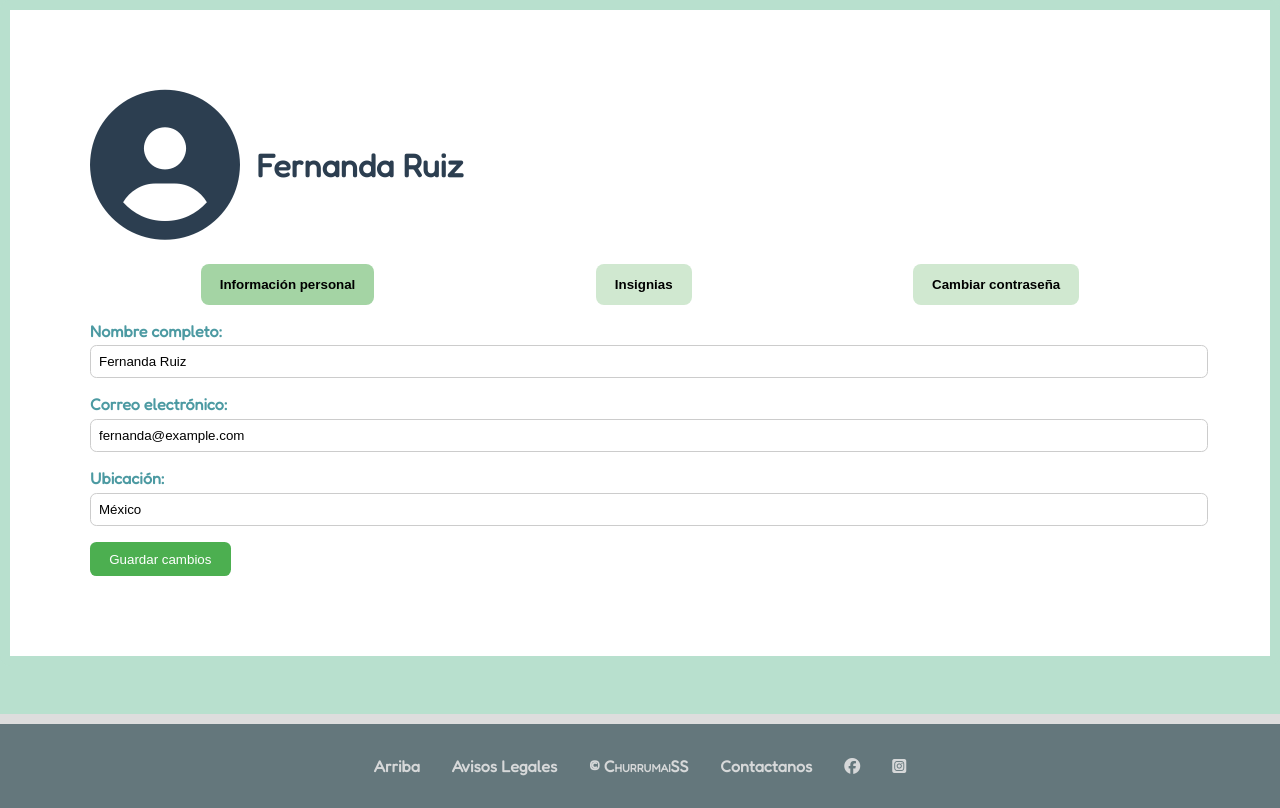
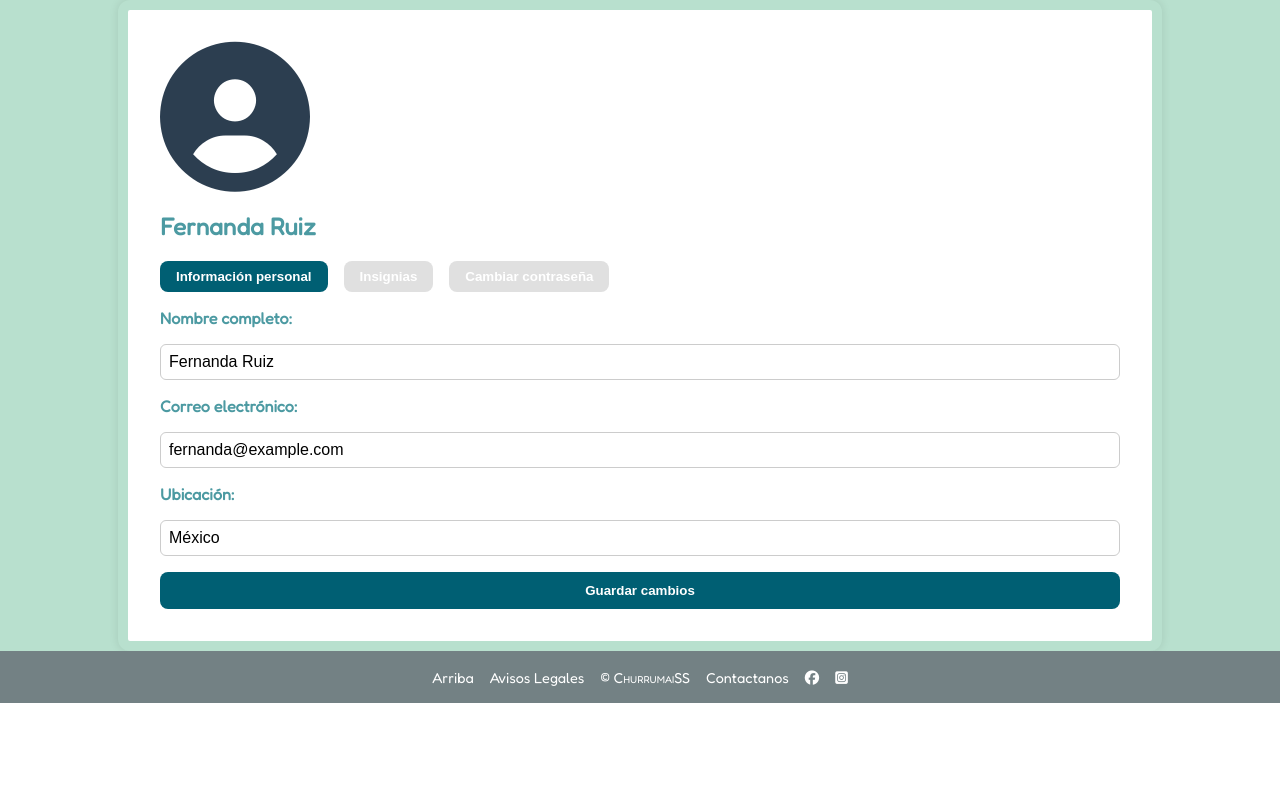
Before and after one commit to Joss-Y8/ConCienciaClimatica, a PHP site: page /html/perfil.html in a window 1280 px wide. Shown: the part 136-944 px from the top of the page. After the commit the page ends 839 px from the top, so only its background shows below. Run offline with PHP 8.4, Linux system fonts and the light colour scheme; some libraries are stand-ins or nearby versions.

Commit message:
Se actualizó el style

```diff
--- a/concienciaclimatica/css/formstyle.css
+++ b/concienciaclimatica/css/formstyle.css
@@ -132,46 +132,24 @@
   height: 300px;
 }
 
-/* FOOTER */
-footer {
-  background-color: #64777c;
-  padding: 1em;
-  border-top: 10px solid #ddd;
-  text-align: center;
-  margin-top: 3rem;
+/* ================== PERFIL ================== */
+.perfil-contenedor {
+  flex-grow: 1;
+  padding: 2rem;
+  max-width: 960px;
+  margin: 0 auto;
+  background-color: white;
+  border-radius: 12px;
+  box-shadow: 0 0 10px rgba(0,0,0,0.1);
 }
 
-footer .footer-nav ul {
+.perfil-encabezado {
   display: flex;
-  justify-content: center;
-  list-style: none;
-  gap: 2rem;
-  padding: 0;
-}
-
-footer .footer-nav ul li a {
-  text-decoration: none;
-  color: #d6d8d9;
-  font-weight: bold;
-  transition: color 0.3s ease-in-out;
-}
-
-footer .footer-nav ul li a:hover {
-  color: #555;
-}
-
-/* Perfil */
-.perfil-usuario {
-  max-width: 1700px;
-  font-family: 'Fredoka', sans-serif;
-}
-
-.perfil-header {
-  display: flex;           /* Hace que los hijos estén en fila */
-  align-items: center;     /* Alinea verticalmente centrado */
-  gap: 1rem;               /* Espacio entre la foto y el nombre */
-  margin-bottom: 1.5rem;
-  text-align: left;        /* Por si acaso */
+  justify-content: space-between;
+  align-items: center;
+  border-bottom: 2px solid #ddd;
+  padding-bottom: 1rem;
+  margin-bottom: 2rem;
 }
 
 .foto-perfil {
@@ -180,30 +158,65 @@
   flex-shrink: 0;          /* Evita que la foto se reduzca */
 }
 
-#nombre-usuario {
-  margin: 0;               /* Quitar margen por defecto en h2 */
-  font-size: 2rem;         /* Tamaño adecuado para el nombre */
-  color: #2c3e50;          /* Opcional: color */
+.perfil-info {
+  display: flex;
+  align-items: center;
+  gap: 1rem;
 }
 
+.perfil-info .avatar {
+  width: 80px;
+  height: 80px;
+  border-radius: 50%;
+  object-fit: cover;
+  border: 3px solid #005f73;
+}
 
+.perfil-info h2 {
+  margin: 0;
+}
+
+.perfil-info .rol {
+  font-size: 0.95rem;
+  color: #555;
+}
+
+.estadisticas {
+  display: flex;
+  gap: 2rem;
+}
+
+.estadisticas div {
+  text-align: center;
+}
+
+.estadisticas .valor {
+  font-size: 1.5rem;
+  font-weight: bold;
+  display: block;
+  color: #005f73;
+}
+
+/* ================== TABS ================== */
 .tabs {
   display: flex;
-  justify-content: space-around;
+  gap: 1rem;
   margin-bottom: 1rem;
+  flex-wrap: wrap;
 }
 
 .tab-link {
-  background-color: #d0e8d0;
+  padding: 0.5rem 1rem;
+  background-color: #e0e0e0;
   border: none;
-  padding: 0.8rem 1.2rem;
+  border-radius: 8px;
   cursor: pointer;
   font-weight: bold;
-  border-radius: 0.5rem;
 }
 
 .tab-link.active {
-  background-color: #a4d4a4;
+  background-color: #005f73;
+  color: white;
 }
 
 .tab-content {
@@ -214,43 +227,87 @@
   display: block;
 }
 
-form label {
-  display: block;
-  margin-top: 1rem;
+/* ================== FORMULARIOS ================== */
+form {
+  display: flex;
+  flex-direction: column;
+  gap: 1rem;
+}
+
+label {
   font-weight: bold;
 }
 
-form input {
-  width: 100%;
+input[type="text"],
+input[type="email"],
+input[type="password"] {
   padding: 0.5rem;
-  margin-top: 0.3rem;
   border: 1px solid #ccc;
-  border-radius: 0.4rem;
+  border-radius: 6px;
+  font-size: 1rem;
 }
 
-form button {
-  margin-top: 1rem;
-  padding: 0.6rem 1.2rem;
-  background-color: #4caf50;
+button {
+  padding: 0.7rem 1.2rem;
+  background-color: #005f73;
   color: white;
   border: none;
-  border-radius: 0.4rem;
+  border-radius: 8px;
   cursor: pointer;
+  font-weight: bold;
 }
 
+button:hover {
+  background-color: #0a9396;
+}
+
+/* ================== INSIGNIAS ================== */
 .grid-insignias {
-  display: grid;
-  grid-template-columns: repeat(3, 1fr);
+  display: flex;
   gap: 1rem;
+  flex-wrap: wrap;
+}
+
+.insignia {
+  text-align: center;
+  background-color: #f0f0f0;
+  padding: 1rem;
+  border-radius: 10px;
+}
+
+.insignia img {
+  height: 150px;
+  display: block;
+  margin: 0 auto;
+}
+
+/* ================== FOOTER ================== */
+footer {
+  background-color: #738184;
+  padding: 1rem 0;
+  color: white;
+}
+
+.footer-nav {
   text-align: center;
 }
 
-.insignia img {
-  width: 80px;
-  height: 80px;
+.footer-links {
+  list-style: none;
+  display: flex;
+  justify-content: center;
+  flex-wrap: wrap;
+  gap: 1rem;
+  padding: 0;
+  margin: 0;
 }
 
-.insignia p {
-  margin-top: 0.5rem;
-  font-weight: bold;
+.footer-links a {
+  color: white;
+  text-decoration: none;
+  font-size: 0.9rem;
 }
+
+.footer-links a:hover {
+  text-decoration: underline;
+}
```
